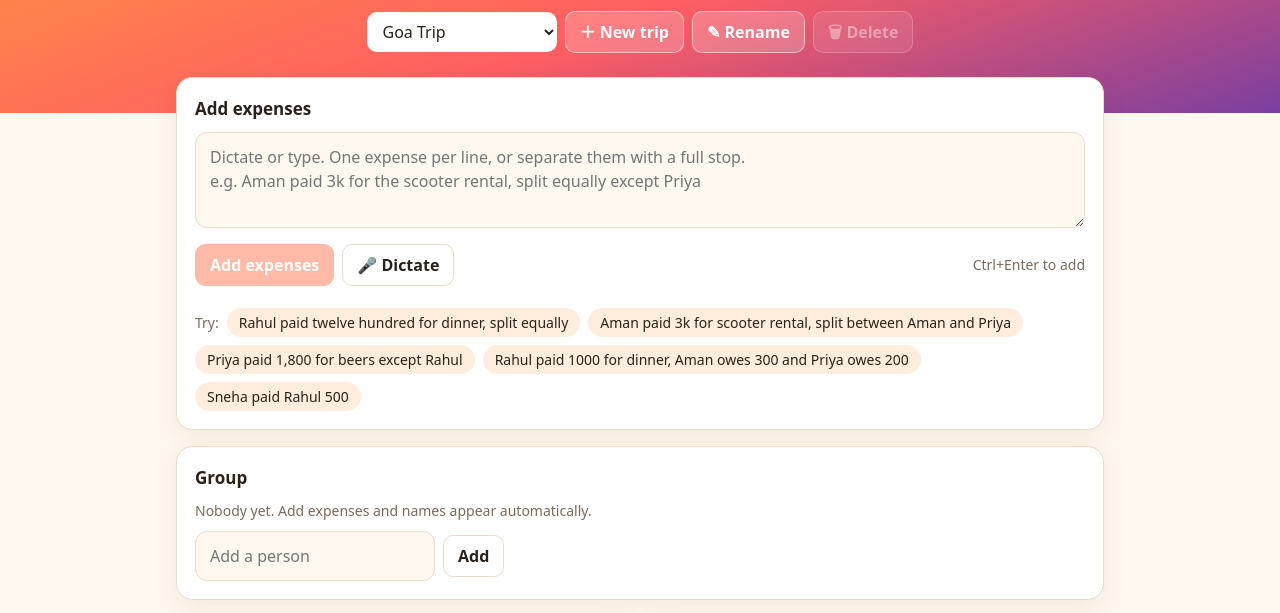
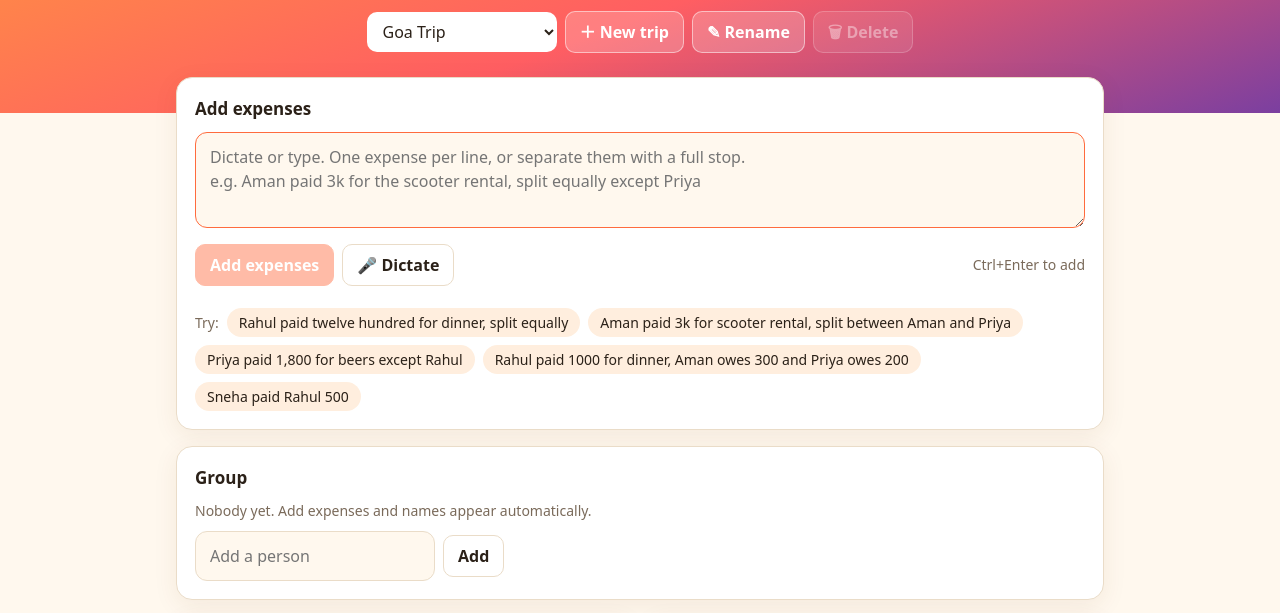
Before and after one commit to Yash-200608/SplitGoa, a website: page index.html in a window 1280 px wide. Shown: the part 150-763 px from the top of the page. Drawn offline with Linux system fonts and the light colour scheme.

Commit message:
Add README with live workings; autofocus the input
README documents the sentence patterns, a real worked example generated
from the parser, how the pipeline works, and dictation with Wispr Flow.
Autofocus the text box so dictation lands there on load.

Co-Authored-By: Claude Sonnet 5.5 <noreply@anthropic.com>

```diff
--- a/index.html
+++ b/index.html
@@ -104,7 +104,7 @@
 <main>
   <section class="card">
     <h2>Add expenses</h2>
-    <textarea id="input" placeholder="Dictate or type. One expense per line, or separate them with a full stop.&#10;e.g. Aman paid 3k for the scooter rental, split equally except Priya"></textarea>
+    <textarea id="input" autofocus placeholder="Dictate or type. One expense per line, or separate them with a full stop.&#10;e.g. Aman paid 3k for the scooter rental, split equally except Priya"></textarea>
     <div class="row spread" style="margin-top:10px">
       <div class="row">
         <button class="primary" id="add">Add expenses</button>
```
Also changed, not shown: README.md (added).
